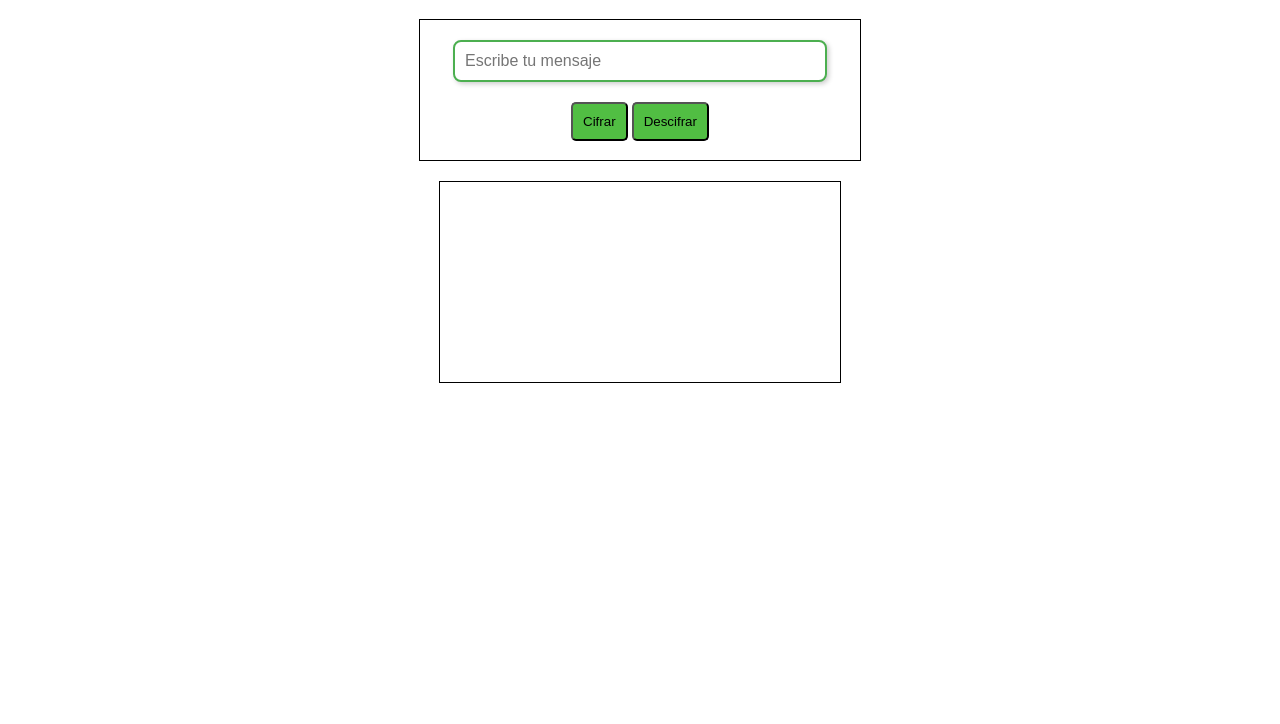
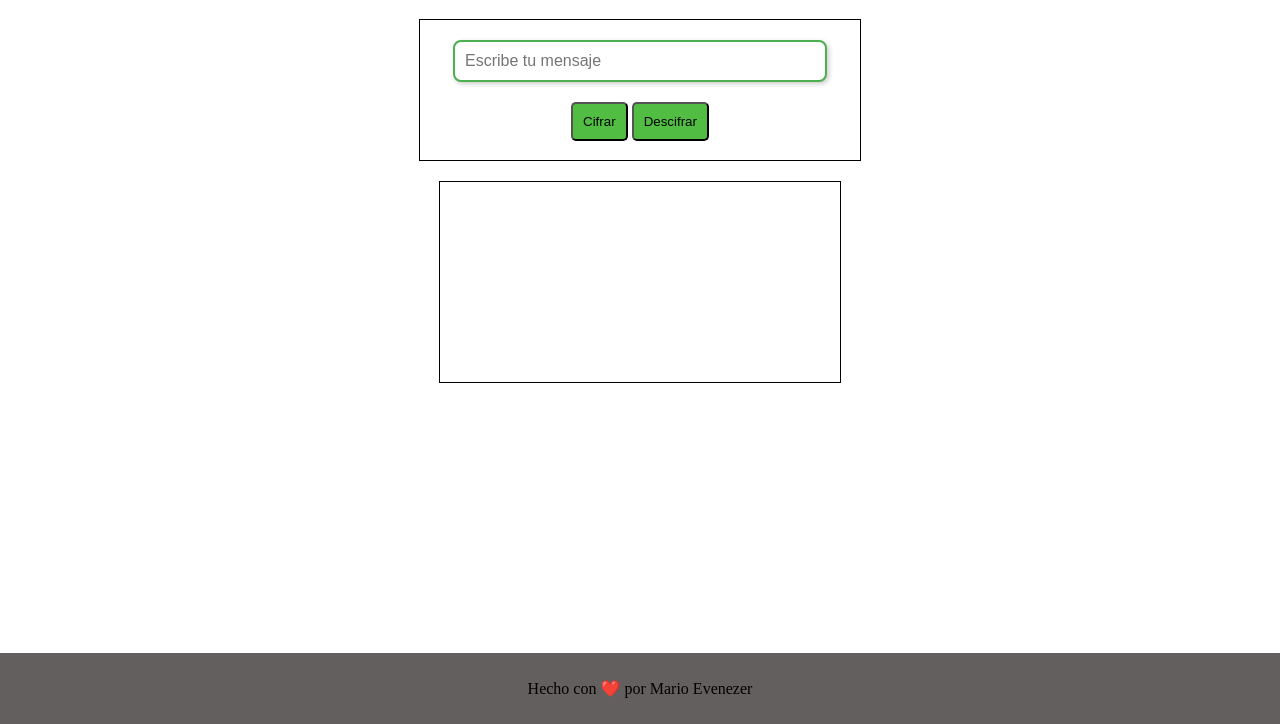
Before and after one commit to TechMaster01/Cifrador-Cesar, a plain HTML site: page index.html in a window 1280 px wide. Shown: the part 76-800 px from the top of the page. Drawn offline with Linux system fonts and the light colour scheme.

Commit message:
Agregamos un footer

```diff
--- a/Styles/styles.css
+++ b/Styles/styles.css
@@ -70,3 +70,13 @@
     outline: none;
     box-shadow: 2px 2px 5px rgba(0, 0, 0, 0.2);
 }
+
+footer {
+    position: fixed;
+    bottom: 0;
+    left: 0;
+    right: 0;
+    background-color: #645f5f;
+    text-align: center;
+    padding: 10px;
+}
--- a/index.html
+++ b/index.html
@@ -28,5 +28,8 @@
             <p id="MessageEncrypt"></p>
         </section>
     </section>
+    <footer>
+        <p>Hecho con ❤️ por Mario Evenezer</p>
+    </footer>
 </body>
 </html>
```
